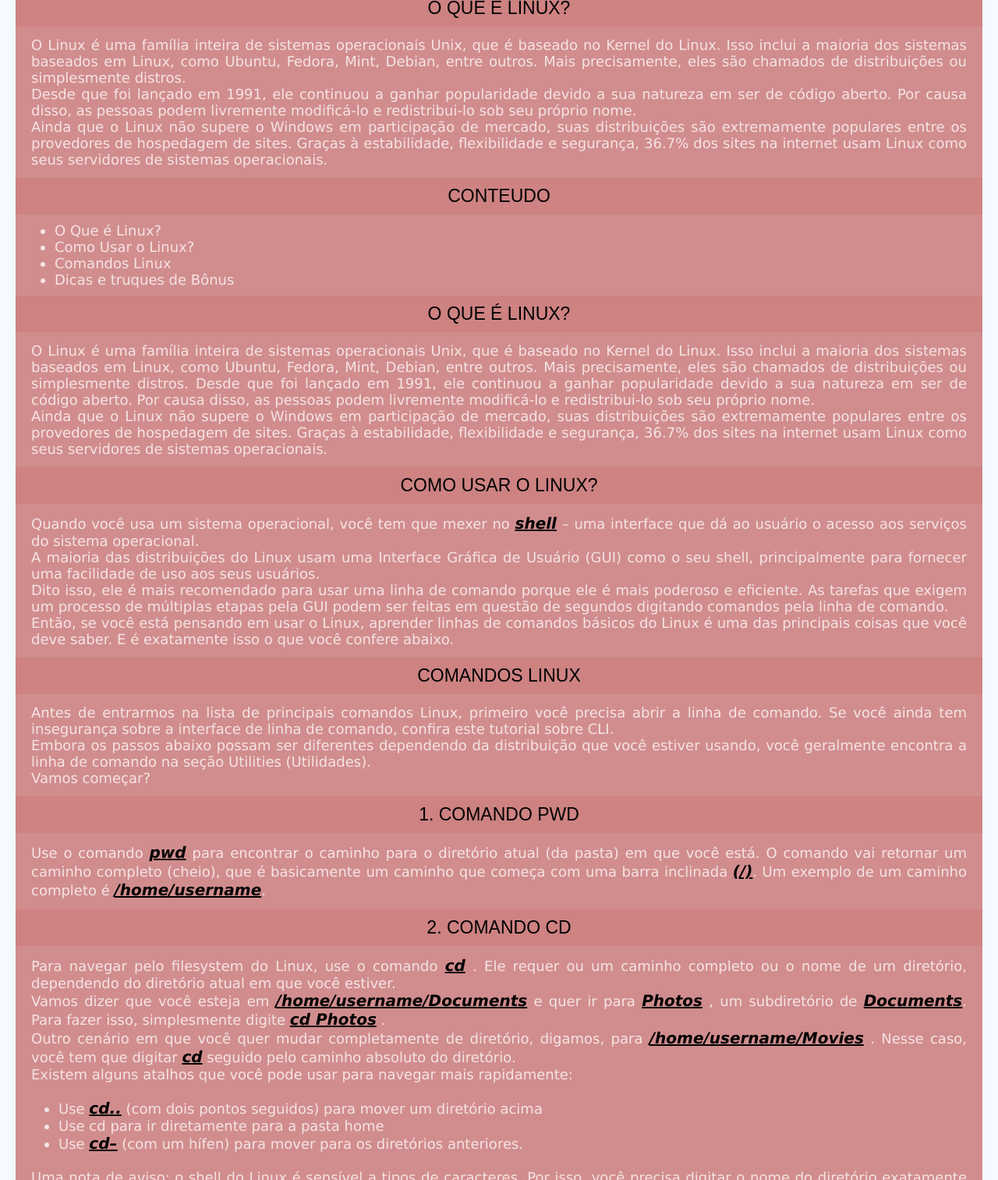
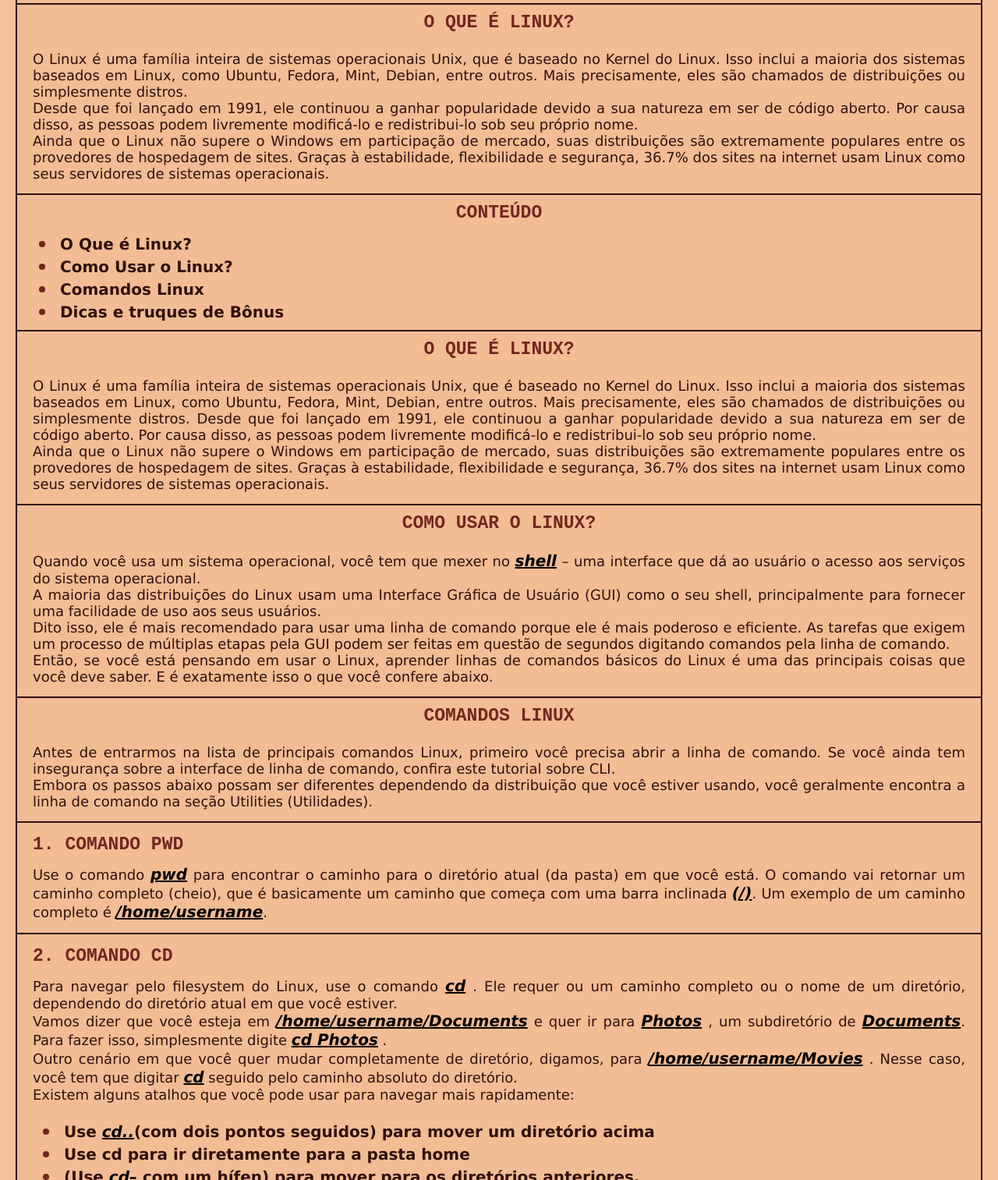
Before and after one commit to RenatoAnjo/Estudos-Linux, a plain HTML site: page index.html in a window 1280 px wide. Shown: the part 1287-2800 px from the top of the page at 78% size. Drawn offline with Linux system fonts and the light colour scheme.

Commit message:
Mudando layout (cores e fontes) e organizando o conteudo

```diff
--- a/index.html
+++ b/index.html
@@ -8,11 +8,11 @@
     <title>Linux Mint</title>
   </head>
   <body>
-    <div>
+    <header>
       <h1>
         Linux Mint, todo o poder do Linux com muita elegância.
       </h1>
-    </div>
+    </header>
     <article class="texto-principal">
       O Linux Mint é um sistema elegante e confortável, além de poderoso e fácil
       de usar, ambientado nos desktops Cinnamon, MATE ou Xfce. Nosso mais
@@ -59,13 +59,13 @@
       Desde que foi lançado em 1991, ele continuou a ganhar popularidade devido a sua natureza em ser de código aberto. Por causa disso, as pessoas podem livremente modificá-lo e redistribui-lo sob seu próprio nome. <br>
       Ainda que o Linux não supere o Windows em participação de mercado, suas distribuições são extremamente populares entre os provedores de hospedagem de sites. Graças à estabilidade, flexibilidade e segurança, 36.7% dos sites na internet usam Linux como seus servidores de sistemas operacionais.
     </article>
-      <h2>Conteudo</h2>
+      <h2>Conteúdo</h2>
     <article class="lista-n-ordenada">
       <ul>
-        <li> O Que é Linux?</li>
-        <li>Como Usar o Linux?</li>
-        <li>Comandos Linux</li>
-        <li>Dicas e truques de Bônus</li>
+        <li><span class="lista-ordenada">O Que é Linux?</span></li>
+        <li><span class="lista-ordenada">Como Usar o Linux?</span></li>
+        <li><span class="lista-ordenada">Comandos Linux</span></li>
+        <li><span class="lista-ordenada">Dicas e truques de Bônus</span></li>
       </ul>
     </article>
       <h2> O Que é Linux?</h2>
@@ -85,74 +85,71 @@
     <article class="texto-principal">
       Antes de entrarmos na lista de principais comandos Linux, primeiro você precisa abrir a linha de comando. Se você ainda tem insegurança sobre a interface de linha de comando, confira este tutorial sobre CLI. <br>
       Embora os passos abaixo possam ser diferentes dependendo da distribuição que você estiver usando, você geralmente encontra a linha de comando na seção Utilities (Utilidades).  <br>
-      Vamos começar?  <br>
     </article>
-      <h2>
+      <h3>
         1. Comando pwd
-      </h2>
+      </h3>
     <article class="texto-principal">
       Use o comando <strong>pwd</strong> para encontrar o caminho para o diretório atual (da pasta) em que você está. O comando vai retornar um caminho completo (cheio), que é basicamente um caminho que começa com uma barra inclinada <strong>(/)</strong>. Um exemplo de um caminho completo é <strong>/home/username</strong>.
     </article>
-      <h2>
+      <h3>
         2. Comando cd
-      </h2>
+      </h3>
     <article class="texto-principal">
       Para navegar pelo filesystem do Linux, use o comando <strong>cd</strong> . Ele requer ou um caminho completo ou o nome de um diretório, dependendo do diretório atual em que você estiver. <br>
       Vamos dizer que você esteja em <strong>/home/username/Documents</strong>  e quer ir para <strong>Photos</strong> , um subdiretório de <strong>Documents</strong>. Para fazer isso, simplesmente digite <strong>cd Photos</strong> . <br>
       Outro cenário em que você quer mudar completamente de diretório, digamos, para <strong>/home/username/Movies</strong> . Nesse caso, você tem que digitar <strong>cd</strong> seguido pelo caminho absoluto do diretório.    <br>
       Existem alguns atalhos que você pode usar para navegar mais rapidamente: <br> <br>
       <ul class="config-lista-nordenada">
-        <li> Use <strong>cd..</strong> (com dois pontos seguidos) para mover um diretório acima</li>
-        <li> Use cd para ir diretamente para a pasta home</li>
-        <li> Use <strong>cd–</strong> (com um hífen) para mover para os diretórios anteriores.</li>
+        <li> <span class="lista-ordenada">Use <strong>cd..</strong>(com dois pontos seguidos) para mover um diretório acima</span></li>
+        <li> <span class="lista-ordenada">Use cd para ir diretamente para a pasta home</span></li>
+        <li> <span class="lista-ordenada">(Use <strong>cd–</strong> com um hífen) para mover para os diretórios anteriores.</span></li>
      </ul> <br>
      Uma nota de aviso: o shell do Linux é sensível a tipos de caracteres. Por isso, você precisa digitar o nome do diretório exatamente como ele é escrito (usando letras minúsculas ou maiúsculas).
     </article>
-      <h2>
+      <h3>
         3. Comando ls
-      </h2>
+      </h3>
      <article class="texto-principal">
-      O comando ls é usado para visualizar conteúdos em um diretório. Por padrão, esse comando vai mostrar os conteúdos apenas do diretório atual em que você estiver.
-      Se você quiser ver o conteúdo de outros diretórios, digite ls e, então, o caminho do diretório. Por exemplo, digite ls /home/username/Documents para ver os conteúdos de Documents.
-      Existem variações que você pode usar com o comando Is:
+      O comando ls é usado para visualizar conteúdos em um diretório. Por padrão, esse comando vai mostrar os conteúdos apenas do diretório atual em que você estiver. <br>
+      Se você quiser ver o conteúdo de outros diretórios, digite ls e, então, o caminho do diretório. Por exemplo, digite ls /home/username/Documents para ver os conteúdos de Documents. <br>
+      Existem variações que você pode usar com o comando Is: <br>
       ls -R vai listar todos os arquivos nos subdiretórios
       ls -a vai mostrar todos os arquivos ocultos
       ls -al vai listar todos os arquivos e diretórios com informações detalhadas como permissões, tamanho, proprietário, etc.
      </article>
-      <h2>
+      <h3>
         4. Comando cat
-      </h2>
+      </h3>
      <article class="texto-principal">
-      O cat (abreviação para concatenar) é um dos comandos Linux mais usados. Ele é usado para visualizar o conteúdo de um arquivo na saída padrão (sdout). Para executar esse comando, digite cat seguido pelo nome do arquivo e sua extensão. Por exemplo: cat file.text.
-      Aqui estão outras maneiras de usar o comando cat:
+      O cat (abreviação para concatenar) é um dos comandos Linux mais usados. Ele é usado para visualizar o conteúdo de um arquivo na saída padrão (sdout). Para executar esse comando, digite cat seguido pelo nome do arquivo e sua extensão. Por exemplo: cat file.text. <br>
+      Aqui estão outras maneiras de usar o comando cat: <br>
       cat > filename cria um novo arquivo
       cat filename1 filename2>filename3 junta dois arquivos (1 e 2) e armazena a saída deles num novo arquivo (3)
       para converter um arquivo para usos de maiúscula ou minúscula, use cat filename | tr a-z A-Z >output.txt
      </article>
-      <h2>
+      <h3>
         5. Comando cp
-      </h2>
+      </h3>
      <article class="texto-principal">
-      Use o comando cp para copiar arquivo do diretório atual em que você estiver. Por exemplo, o comando cp scenery.jpg /home/username/Picturesvai criar uma cópia de scenery.jpg para o diretório Pictures.  0
+      Use o comando cp para copiar arquivo do diretório atual em que você estiver. Por exemplo, o comando cp scenery.jpg /home/username/Picturesvai criar uma cópia de scenery.jpg para o diretório Pictures.
      </article>
-      <h2>
+      <h3>
         6. Comando mv
-      </h2>
+      </h3>
     <article class="texto-principal">
-      O usuário habitual do comando mv é mover arquivos, ainda que ele possa também ser usado para renomear arquivos.
-
-      Os argumentos neste comando é similar ao comando cp. Você precisa digitar mv, o nome do arquivo e o diretório de destino. Por exemplo: mv file.txt /home/username/Documents.
-
+      O usuário habitual do comando mv é mover arquivos, ainda que ele possa também ser usado para renomear arquivos. <br>
+      Os argumentos neste comando é similar ao comando cp. Você precisa digitar mv, o nome do arquivo e o diretório de destino. Por exemplo: mv file.txt /home/username/Documents.   <br>
       Já para renomear arquivos, a sintaxe é mv nomeantigo.ext nomenovo.ext.
     </article>
-      <h2>
+      <h3>
         7. Comando mkdir
-      </h2>
+      </h3>
       <article class="texto-principal">
         Use o comando mkdir para criar um novo diretório – como mkdir Music, que vai criar um novo diretório chamado Music.
-        Também existem comandos mkdir extras:
+        Também existem comandos mkdir extras: <br>
         Para gerar um novo diretório dentro de outro diretório, use este comando básico do Linux mkdir Music/Newfile
-        use a opção p (parents) para criar um diretório entre dois diretórios existentes. Por exemplo, mkdir -p Music/2020/Newfile vai criar o novo arquivo “2020”.
+        use a opção p (parents) para criar um diretório entre dois diretórios existentes. Por exemplo, mkdir -p Music/2020/Newfile vai criar o novo arquivo “2020”. <br>
       </article>
   </body>
 </html>
--- a/src/css/style.css
+++ b/src/css/style.css
@@ -20,27 +20,33 @@
 }
 
 h1 {
-    font-family: Arial, Helvetica, sans-serif;
     display: flex;
     align-items: center;
     justify-content: center;
     font-size: 35px;
     padding-bottom: 15px;
     padding-top: 15px;
+    color: #722620;
+    font-weight: 900;
 }
 
-div h1 {
-    background-color: hsl(0, 44%, 66%);
+header h1 {
+    font-family: 'Courier New', Courier, monospace;
+    background-color: #f2bc94 ;
     border-top-left-radius: 20px;
     border-top-right-radius: 20px;
+    border: 2px solid #30110d;
+
 }
 
 
 .img-principal {
     padding-top: 10px;
-    padding-bottom: 10px;
+    padding-bottom: 15px;
     text-align: center;
-    background-color: hsl(0, 44%, 66%);
+    background-color: #f2bc94 ;
+    border-right: 2px solid #30110d;
+    border-left: 2px solid #30110d;
 }
 
 img {
@@ -48,13 +54,33 @@
 }
 
 h2 {
+    font-family: 'Courier New', Courier, monospace;
     text-transform: uppercase;
     text-align: center;
-    font-family: Arial, Helvetica, sans-serif;
     font-size: 23px;
-    background-color: hsl(0, 44%, 66%);
+    background-color: #f2bc94;
     padding-top: 10px;
     padding-bottom: 10px;
+    border-top: 2px solid #30110d;
+    border-right: 2px solid #30110d;
+    border-left: 2px solid #30110d;
+    color: #722620;
+    font-weight: 800;
+}
+
+h3 {
+    font-family: 'Courier New', Courier, monospace;
+    text-transform: uppercase;
+    text-align: left ;
+    font-size: 23px;
+    background-color: #f2bc94;
+    padding-left: 20px;
+    padding-top: 15px;
+    border-top: 2px solid #30110d;
+    border-right: 2px solid #30110d;
+    border-left: 2px solid #30110d;
+    color: #722620;
+    font-weight: 800;
 }
 
 body {
@@ -62,7 +88,7 @@
     padding-left: 20px;
     padding-top: 20px;
     padding-bottom: 20px;
-    background-color: rgb(240, 248, 255, 0.7);
+    background-color: hsl(26, 78%, 76% ,0.9) ;
 }
 
 .texto-principal {
@@ -70,11 +96,13 @@
     padding-right: 20px;
     text-align: justify;
     padding-top: 13px;
-    padding-bottom: 13px;
-    background-color: rgb(206, 130, 130, 0.9);
+    padding-bottom: 15px;
+    background-color: #f2bc94 ;
     font-size: 18px;
     font-family: Verdana, Geneva, Tahoma, sans-serif;
-    color: rgb(255, 249, 249, 0.8);
+    color: #30110d;
+    border-right: 2px solid #30110d;
+    border-left: 2px solid #30110d;
 }
 
 .texto-lista-ordenada {
@@ -83,10 +111,11 @@
     text-align: justify;
     padding-top: 10px;
     padding-bottom: 10px;
-    background-color: rgb(206, 130, 130, 0.9);
+    background-color: #f2bc94;
+    border-right: 2px solid #30110d;
+    border-left: 2px solid #30110d;
     font-size: 18px;
     font-family: Verdana, Geneva, Tahoma, sans-serif;
-    color: rgb(255, 249, 249, 0.8);
 }
 
 strong {
@@ -101,11 +130,19 @@
 ol li {
     padding-left: 5px;
     font-size: 25px;
-    color: blueviolet;
+    color: #722620;
+    font-weight: 900;
+}
+
+ul li {
+    padding-left: 5px;
+    font-size: 25px;
+    color: #722620;
+    font-weight: 900;
 }
 
 .lista-ordenada {
-    color: #fff;
+    color: #30110d;
     font-size: 20px;
 }
 
@@ -113,12 +150,14 @@
     padding-left: 50px;
     padding-right: 20px;
     text-align: justify;
-    padding-top: 10px;
+    padding-top: 1px;
     padding-bottom: 10px;
-    background-color: rgb(206, 130, 130, 0.9);
+    background-color: #f2bc94;
     font-size: 18px;
     font-family: Verdana, Geneva, Tahoma, sans-serif;
-    color: rgb(255, 249, 249, 0.8);
+    color: #30110d;
+    border-right: 2px solid #30110d;
+    border-left: 2px solid #30110d;
 }
 
 .config-lista-nordenada {
```
